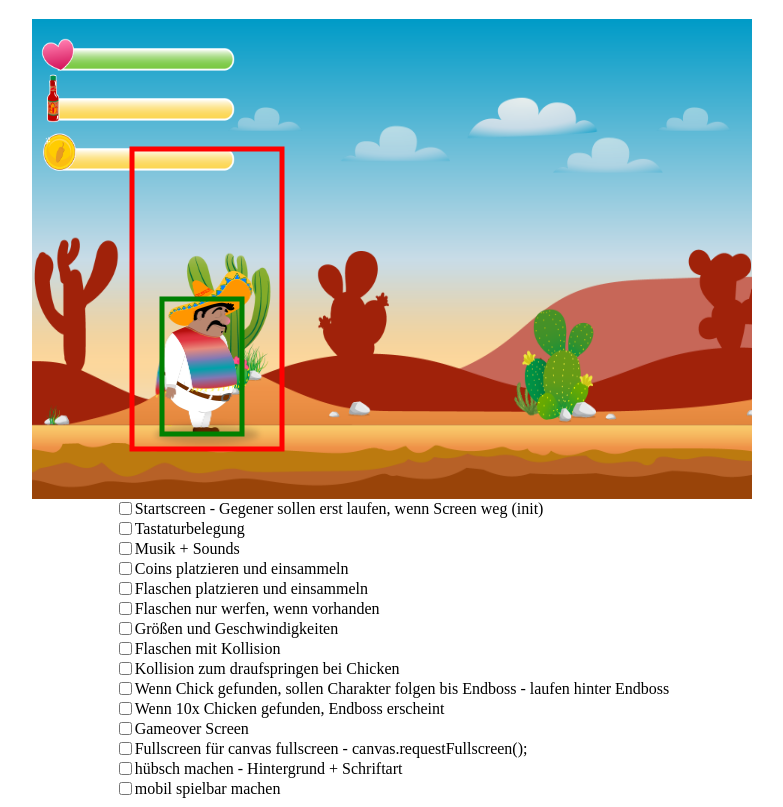
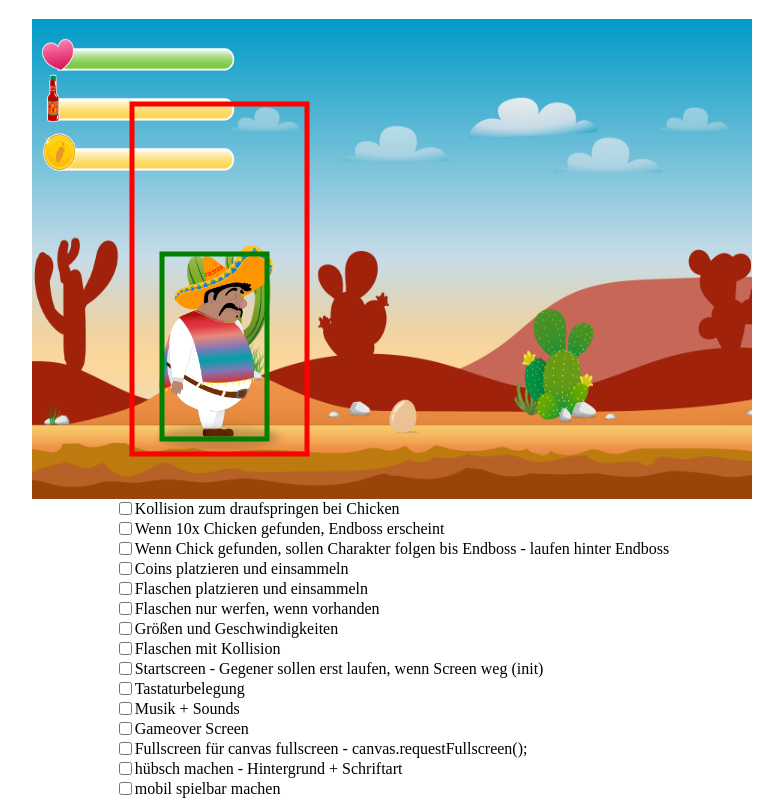
Before and after one commit to SylviaZartmann/ElPolloLoco, a plain HTML site: page index.html in a window 1280 px wide. Shown: the part 69-876 px from the top of the page, without its empty margins (248-1031 px from the left). Drawn offline with Linux system fonts and the light colour scheme; animation ran at ten frames a second.

Commit message:
added egg

```diff
--- a/index.html
+++ b/index.html
@@ -16,19 +16,18 @@
 
   <canvas id="canvas" width="720px" height="480px"></canvas>
 
-
   <div>
     <div style="display: flex; margin: 0; height: 20px; align-items: center;">
       <input type="checkbox" name="" id="">
-      <p>Startscreen - Gegener sollen erst laufen, wenn Screen weg (init)</p>
+      <p>Kollision zum draufspringen bei Chicken</p>
     </div>
     <div style="display: flex; margin: 0; height: 20px; align-items: center;">
       <input type="checkbox" name="" id="">
-      <p>Tastaturbelegung</p>
+      <p>Wenn 10x Chicken gefunden, Endboss erscheint</p>
     </div>
     <div style="display: flex; margin: 0; height: 20px; align-items: center;">
       <input type="checkbox" name="" id="">
-      <p>Musik + Sounds</p>
+      <p>Wenn Chick gefunden, sollen Charakter folgen bis Endboss - laufen hinter Endboss</p>
     </div>
     <div style="display: flex; margin: 0; height: 20px; align-items: center;">
       <input type="checkbox" name="" id="">
@@ -52,15 +51,15 @@
     </div>
     <div style="display: flex; margin: 0; height: 20px; align-items: center;">
       <input type="checkbox" name="" id="">
-      <p>Kollision zum draufspringen bei Chicken</p>
+      <p>Startscreen - Gegener sollen erst laufen, wenn Screen weg (init)</p>
     </div>
     <div style="display: flex; margin: 0; height: 20px; align-items: center;">
       <input type="checkbox" name="" id="">
-      <p>Wenn Chick gefunden, sollen Charakter folgen bis Endboss - laufen hinter Endboss</p>
+      <p>Tastaturbelegung</p>
     </div>
     <div style="display: flex; margin: 0; height: 20px; align-items: center;">
       <input type="checkbox" name="" id="">
-      <p>Wenn 10x Chicken gefunden, Endboss erscheint</p>
+      <p>Musik + Sounds</p>
     </div>
     <div style="display: flex; margin: 0; height: 20px; align-items: center;">
       <input type="checkbox" name="" id="">
@@ -87,6 +86,7 @@
   <script src="src/classes/1.1.5 - chick.class.js"></script>
   <script src="src/classes/1.1.2 - cloud.class.js"></script>
 
+
   <script src="src/classes/1.2 - statusbar-bottle.class.js"></script>
   <script src="src/classes/1.3 - statusbar-coin.class.js"></script>
   <script src="src/classes/1.4 - statusbar-health.class.js"></script>
@@ -96,6 +96,7 @@
   <script src="src/classes/3 - level.class.js"></script>
   <script src="src/classes/1.5 - throwable-object.class.js"></script>
   <script src="src/classes/1.1.6 - endboss.class.js"></script>
+  <script src="src/classes/1.1.7 - eggstate.class.js"></script>
 
   <script src="src/levels/level1.js"></script>
   <script src="src/scripts/game.js"></script>
--- a/src/classes/1.1 - movable-object.class.js
+++ b/src/classes/1.1 - movable-object.class.js
@@ -2,7 +2,7 @@ class MovableObject extends DrawableObject {
   speed;
   otherDirection = false;
   fallingSpeedY = 0;
-  acceleration = 2;     //... pro Sekunde wird pixel hinzugefügt - Beschleunigungswert
+  acceleration = 2;     // Beschleunigungswert
   energy = 100;
   lastHit = 0;
   maxExistence = 2950;
@@ -21,7 +21,7 @@ class MovableObject extends DrawableObject {
     if (this instanceof ThrowableObject) {
       return true;
     } else {
-      return this.positionY < 130;
+      return this.positionY < 85;
     }
   }
 
@@ -55,12 +55,13 @@ class MovableObject extends DrawableObject {
       this.energy = 0;
     } else {
       this.lastHit = new Date().getTime();      //Zeitpunkt Speichern, wo verletzt wurde
+      resetLastMove();
     }
   }
 
   isHurt() {
     let timepassed = new Date().getTime() - this.lastHit;
-    timepassed = timepassed / 1000;             //in Sekunden
+    timepassed = timepassed / 1000;
     return timepassed < 1;
   }
 
@@ -77,7 +78,7 @@ class MovableObject extends DrawableObject {
   }
 
   playAnimation(images) {
-    let i = this.currentImage % images.length;      // % = Modulo funktion - gibt Rest aus
+    let i = this.currentImage % images.length;      // % = Modulo Funktion
     let path = images[i];
     this.img = this.imageCache[path];
     this.currentImage++;
--- a/src/classes/1.1.3 - character.class.js
+++ b/src/classes/1.1.3 - character.class.js
@@ -1,12 +1,13 @@
 class Character extends MovableObject {
   positionX = 100;
-  positionY = 130;
-  height = 300;
-  width = 150;
+  positionY = 85;
+  height = 350;
+  width = 175;
   bodyLeft = 30;
   bodyTop = 150;
   bodyRight = 70;
   bodyBottom = 165;
+  currentTime;
 
   world;
   //walking_sound = new Audio('src/audio/running.mp3');
@@ -70,8 +71,6 @@ class Character extends MovableObject {
     "src/img/2_character_pepe/5_dead/D-57.png",
   ];
 
-
-
   constructor() {
     super().loadImage(this.IMAGES_IDLE[0]);
     this.loadImages(this.IMAGES_IDLE);
@@ -85,39 +84,49 @@ class Character extends MovableObject {
   }
 
   animate() {
+    resetLastMove();
     setInterval(() => {
       //this.walking_sound.pause();
       if (this.world.keyboard.RIGHT && this.positionX < this.maxExistence) {       //überprüfen mit < das Spielfeldende
         this.moveRight();
         this.otherDirection = false;
       }
-
       if (this.world.keyboard.LEFT && this.positionX > this.minExistence) {     //kann mit Abfrage > 0 nicht mehr aus dem Bild laufen
         this.moveLeft();
-        this.otherDirection = true;                   //um das Bild zu spiegeln
+        this.otherDirection = true;
       }
-
       if (this.world.keyboard.UP && !this.isAboveGround()) {
          this.jump();
       }
-
-      this.world.camera_X = -this.positionX + 100; //wir heften die Verschiebung der x koordinate an den Charakter
+      this.world.camera_X = -this.positionX + 100;
     }, 1000 / 60);
 
     setInterval(() => {
-      if (!this.world.keyboard.RIGHT && !this.world.keyboard.LEFT && !this.isDead() && !this.isHurt() && !this.isAboveGround()) {
-        this.playAnimation(this.IMAGES_IDLE);
-      } else if (this.isDead()) {
+      if (this.isDead()) {
         this.playAnimation(this.IMAGES_DEAD);
       } else if (this.isHurt()) {
         this.playAnimation(this.IMAGES_HURT);
       } else if (this.isAboveGround()) {
         this.playAnimation(this.IMAGES_JUMPING);
-      } else {
-        if (this.world.keyboard.RIGHT || this.world.keyboard.LEFT) {//nur wenn Right ODER Left gedrückt wird, wird Animation ausgeführt
-          this.playAnimation(this.IMAGES_WALKING);
+      } else  if (this.world.keyboard.RIGHT || this.world.keyboard.LEFT) {
+        this.playAnimation(this.IMAGES_WALKING);
+      } else if (!this.world.keyboard.RIGHT && !this.world.keyboard.LEFT && !this.isDead() && !this.isHurt() && !this.isAboveGround()) {
+        var currentTime = new Date();
+        var passedTime = currentTime - lastMove;
+        if (passedTime >= 4000) {
+          this.playAnimation(this.IMAGES_LONGIDLE);
+        } else {
+          this.playAnimation(this.IMAGES_IDLE);
         }
       }
     }, 100);
   }
 }
+
+function resetLastMove() {
+  lastMove = new Date();
+}
+
+document.addEventListener ("keyup", function() {
+  resetLastMove();
+});
--- a/src/classes/1.1.5 - chick.class.js
+++ b/src/classes/1.1.5 - chick.class.js
@@ -2,7 +2,6 @@ class Chick extends MovableObject {
   positionY = 390;
   height = 35;
   width = 35;
-  charDamage = 2;
   offsetLeft = 5;
   offsetTop = 5;
   offsetRight = -10;
@@ -13,12 +12,13 @@ class Chick extends MovableObject {
     "src/img/3_enemies_chicken/chicken_small/1_walk/2_w.png",
     "src/img/3_enemies_chicken/chicken_small/1_walk/3_w.png",
   ];
+
   IMAGES_DEAD = ['src/img/3_enemies_chicken/chicken_small/2_dead/dead.png'];
 
   constructor() {
     super().loadImage(this.IMAGES_WALKING[0]);
     this.positionX = 400 + Math.random() * 500; //ohne "super()", weil variable //Zahl zwischen 200 und 700 - zufällig genereiert
-    this.loadImages(this.IMAGES_WALKING); //es werden alle Bilder des chicks in Bewegung in JSON geladen
+    this.loadImages(this.IMAGES_WALKING);
     this.speed = 0.2 + Math.random() * 0.45;
     this.animate();
   }
--- /dev/null
+++ b/src/classes/1.1.7 - eggstate.class.js
@@ -0,0 +1,34 @@
+class Eggstate extends MovableObject {
+  positionY = 375;
+  positionX = 350;
+  height = 40;
+  width = 40;
+
+  IMAGES_EGGSTATE_SHAKING = [
+    "src/img/10_egg/egg_normal.png",
+    "src/img/10_egg/egg_left.png",
+    "src/img/10_egg/egg_normal.png",
+    "src/img/10_egg/egg_right.png"
+  ];
+
+  IMAGES_EGGSTATE_CRACKING = [
+    "src/img/10_egg/egg_normal.png",
+    "src/img/10_egg/egg_crack01.png",
+    "src/img/10_egg/egg_crack02.png",
+    "src/img/10_egg/egg_crack03.png",
+    "src/img/10_egg/egg_crack04.png"
+  ]
+
+  constructor() {
+    super().loadImage(this.IMAGES_EGGSTATE_SHAKING[0]);
+    this.loadImages(this.IMAGES_EGGSTATE_SHAKING);
+    this.loadImages(this.IMAGES_EGGSTATE_CRACKING);
+    this.animate();
+  }
+
+  animate() {
+    setInterval(() => {
+      this.playAnimation(this.IMAGES_EGGSTATE_SHAKING);
+    }, 250);
+  }
+}
--- a/src/classes/3 - level.class.js
+++ b/src/classes/3 - level.class.js
@@ -4,14 +4,16 @@ class level {
   clouds;
   backgroundObject;
   endboss;
+  egg;
   level_end_x = 2950;
   level_start_x =  -615;
 
-  constructor(lowEnemies, enemies, endboss, clouds, BackgroundObject) {
+  constructor(lowEnemies, enemies, endboss, clouds, BackgroundObject, egg) {
     this.lowEnemies = lowEnemies;
     this.enemies = enemies;
     this.endboss = endboss;
     this.clouds = clouds;
     this.backgroundObject = BackgroundObject;
+    this.egg = egg;
   }
 }
--- a/src/classes/4 - world.class.js
+++ b/src/classes/4 - world.class.js
@@ -59,24 +59,24 @@ class World {
     this.addBackgroundToMap(this.level.backgroundObject);     //dann malen wir alle objekte
     this.addBackgroundToMap(this.level.clouds);
     this.addBackgroundToMap(this.throwableObjects);
+    this.ctx.translate(-this.camera_X, 0);                   //Kamera wird zurückgesetzt
 
-    this.ctx.translate(-this.camera_X, 0);                    //Kamera wird zurückgesetzt
     this.addToMap(this.healthbar);                            //statusbar wird mit dem Bild geführt
     this.addToMap(this.bottlebar);
     this.addToMap(this.coinbar);
 
     this.ctx.translate(this.camera_X, 0);                     //Kamera wird vorgesetzt
-
     this.addToMap(this.character);
     this.addBackgroundToMap(this.level.enemies);
     this.addBackgroundToMap(this.level.endboss);
     this.addBackgroundToMap(this.level.lowEnemies);
-
+    this.addBackgroundToMap(this.level.egg);
     this.ctx.translate(-this.camera_X, 0);                    //dann schieben wir den Kameraausschnitt nach rechts
 
-    let self = this;
+
+    let self = this;        //hier ist "this" unbekannt, daher außerhalb definieren
     requestAnimationFrame(() => {
-      self.draw();              //hier ist "this" unbekannt, daher außerhalb definieren
+      self.draw();
     });
   }
 
@@ -101,18 +101,18 @@ class World {
   }
 
   flipImage(mo) {
-    this.ctx.save();                    //wenn ja, werden einstellungen vom Context gespeichert - womit wir Bilder einfügen
-    this.ctx.translate(mo.width, 0);    //wenn ja, ändern der Methode, wie Bilder eingefügt werden
-    this.ctx.scale(-1, 1);              //wenn ja, drehen wir an der y achse - spiegeln
-    mo.positionX = mo.positionX * -1;   //wir spiegeln die x koordinate bzw. wandeln um
+    this.ctx.save();
+    this.ctx.translate(mo.width, 0);
+    this.ctx.scale(-1, 1);
+    mo.positionX = mo.positionX * -1;
   }
 
   flipImageBack(mo) {
     mo.positionX = mo.positionX * -1;
-    this.ctx.restore();                 //wenn ja, dann hiermit machen wir rückgängig
+    this.ctx.restore();
   }
 
   setWorld() {
-    this.character.world = this;        //nur "this" damit aktuelle instanz der Welt übergeben wird
+    this.character.world = this;
   }
 }
--- a/src/levels/level1.js
+++ b/src/levels/level1.js
@@ -1,4 +1,5 @@
 const level1 = new level(
+
   (lowEnemies = []),
 
   (enemies = [new Chicken()]),
@@ -74,5 +75,7 @@ const level1 = new level(
       "src/img/5_background/layers/1_first_layer/1.png",
       719 * 4
     ),
-  ])
+  ]),
+
+  (egg = [new Eggstate()])
 );
```
Also changed, not shown: src/img/10_egg/egg_crack01.png (added), src/img/10_egg/egg_crack02.png (added), src/img/10_egg/egg_crack03.png (added), src/img/10_egg/egg_crack04.png (added), src/img/10_egg/egg_crashing.png (added), src/img/10_egg/egg_left.png (added), src/img/10_egg/egg_normal.png (added), src/img/10_egg/egg_right.png (added).
